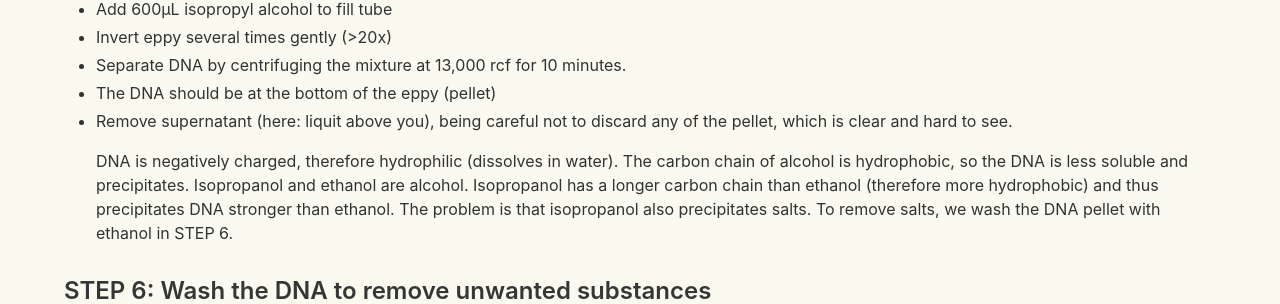
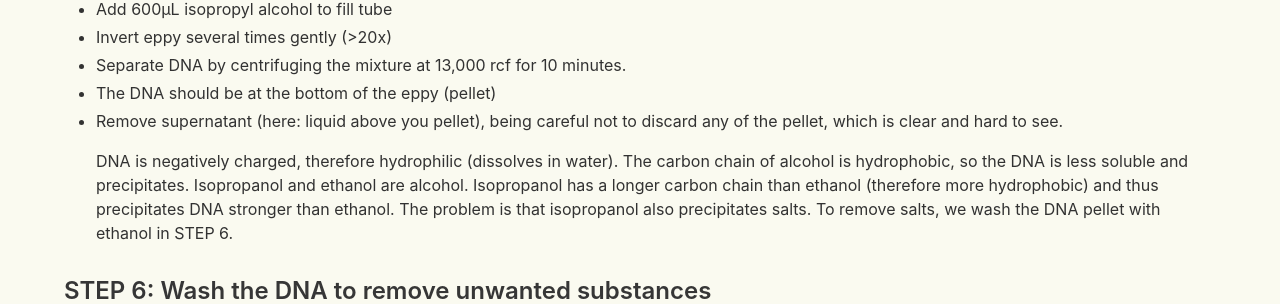
Before and after one commit to StreetScienceCommunity/StreetScienceCommunity.github.io, a Jekyll site: the page built from _protocols/new-dna-extraction.md, in a window 1280 px wide and 900 px high, scrolled down 5686 px. Shown: the part 149-453 px from the top of the window. Built offline with Jekyll 4.4.1, drawn with Linux system fonts in a browser that asks for light colours; nearby versions of some CDN libraries.

Commit message:
restored + typo in protocol

```diff
--- a/_protocols/new-dna-extraction.md
+++ b/_protocols/new-dna-extraction.md
@@ -123,7 +123,7 @@
 - Invert eppy several times gently (>20x)
 - Separate DNA by centrifuging the mixture at 13,000 rcf for 10 minutes.
 - The DNA should be at the bottom of the eppy (pellet)
-- Remove supernatant (here: liquit above you), being careful not to discard any of the pellet, which is clear and hard to see.
+- Remove supernatant (here: liquid above you pellet), being careful not to discard any of the pellet, which is clear and hard to see.
 
 	DNA is negatively charged, therefore hydrophilic (dissolves in water). The carbon chain of alcohol is hydrophobic, so the DNA is less soluble and precipitates. Isopropanol and ethanol are alcohol. Isopropanol has a longer carbon chain than ethanol (therefore more hydrophobic) and thus precipitates DNA stronger than ethanol.
 The problem is that isopropanol also precipitates salts. To remove salts, we wash the DNA pellet with ethanol in STEP 6.
```
